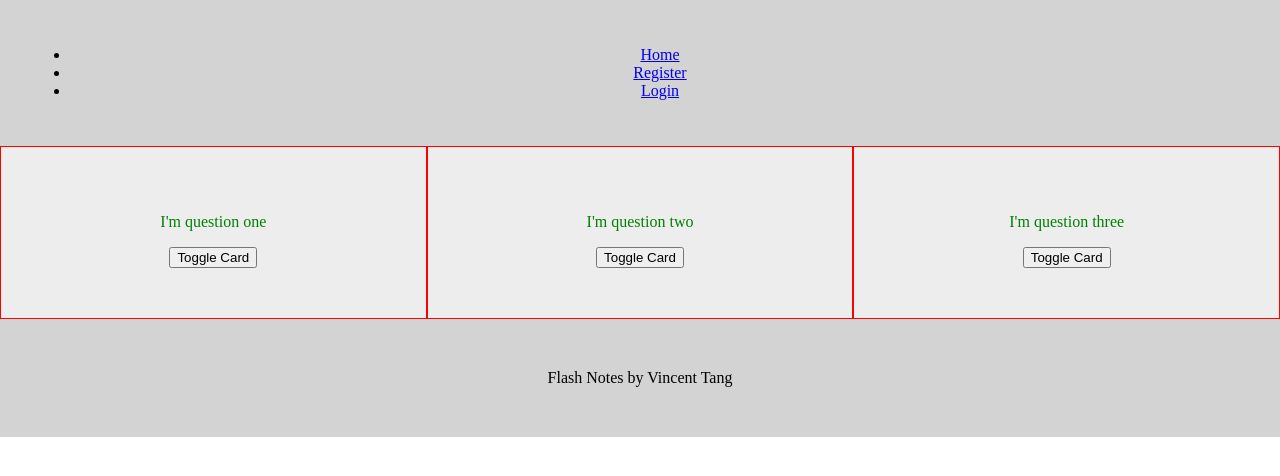
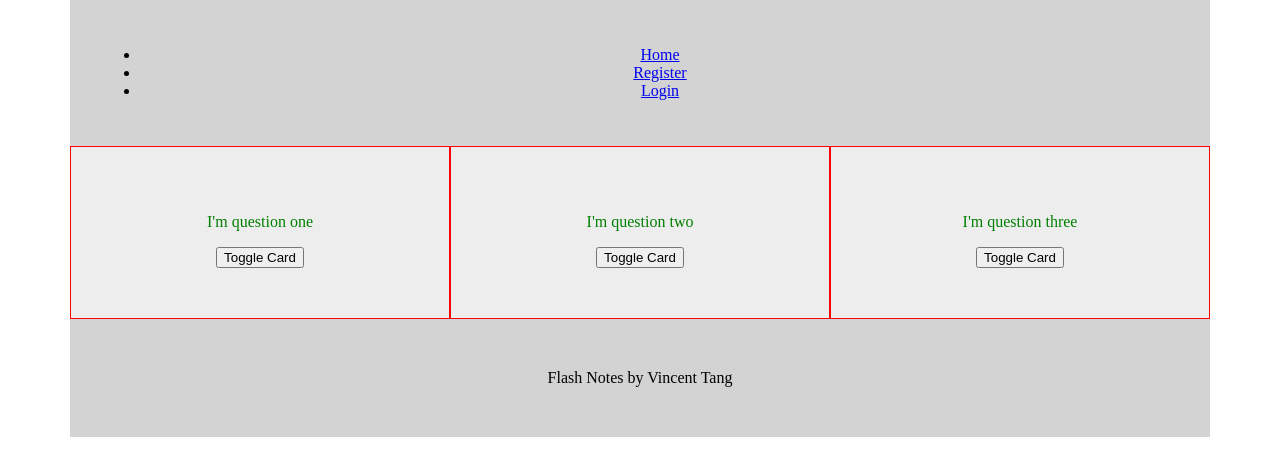
Before and after one commit to vincentntang/flashnotes-react, a React (Create React App) app in the folder frontend/: page / in a window 1280 px wide. Shown: the top 476 px of the page. Built offline with nearby package versions, Linux system fonts and the light colour scheme.

Commit message:
added global sass and container classes

```diff
--- a/frontend/src/components/layout/Footer.js
+++ b/frontend/src/components/layout/Footer.js
@@ -9,7 +9,7 @@ const FooterStyles = styled.footer`
 
 const Footer = props => {
   return (
-    <FooterStyles>
+    <FooterStyles className="container">
       <div>Flash Notes by Vincent Tang</div>
     </FooterStyles>
   );
--- a/frontend/src/components/layout/Landing.js
+++ b/frontend/src/components/layout/Landing.js
@@ -30,7 +30,7 @@ export default class Main extends Component {
     }
     return (
       <div>
-        <LandingStyles>{cardContent}</LandingStyles>
+        <LandingStyles className="container">{cardContent}</LandingStyles>
       </div>
     );
   }
--- /dev/null
+++ b/frontend/src/global.scss
@@ -0,0 +1,26 @@
+// 320px, 576px, 768px, 992px, 1200px, 1440px
+// For Mobile-First Design
+@mixin screen-min($min) {
+  @media (min-width: $min) {
+    @content
+  }
+};
+
+// For Desktop-First Design
+@mixin screen-max($max) {
+  @media (max-width: $max - 1) {
+    @content
+  }
+};
+
+/***** GLOBAL STYLES *****/
+// Container
+.container {
+  width: 100%;
+  margin: 0 auto;
+  @include screen-min(320px){max-width: 320px;}
+  @include screen-min(576px){max-width: 540px;}
+  @include screen-min(768px){max-width: 720px;}
+  @include screen-min(992px){max-width: 960px;}
+  @include screen-min(1200px){max-width: 1140px;}
+}
--- a/frontend/src/index.js
+++ b/frontend/src/index.js
@@ -3,6 +3,7 @@ import ReactDOM from "react-dom";
 import App from "./App";
 // Global Styles
 import "./reset.css";
+import "./global.scss";
 // import * as serviceWorker from "./serviceWorker";
 
 ReactDOM.render(<App />, document.getElementById("root"));
```
Also changed, not shown: frontend/src/styles/mixins.js (deleted, +0 -20 lines).
